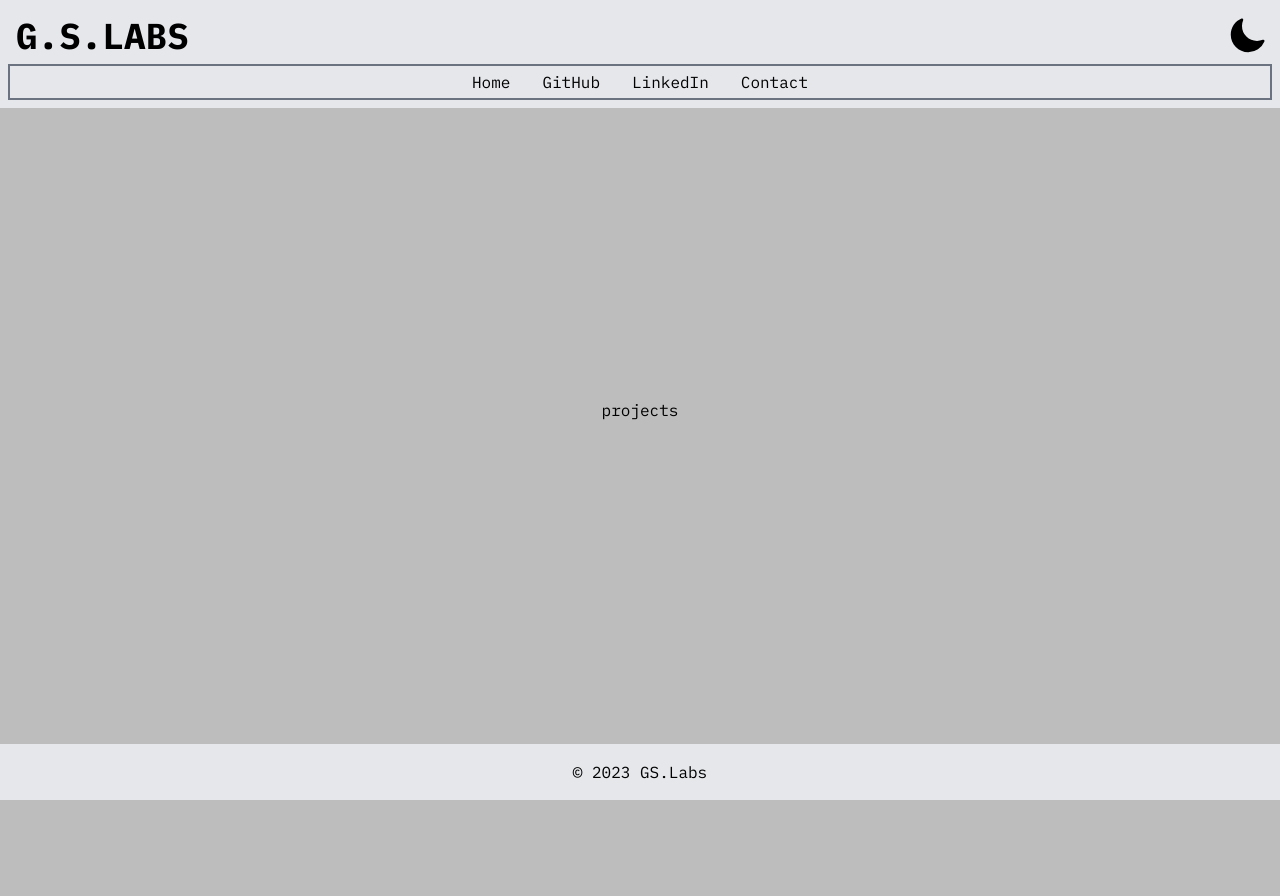
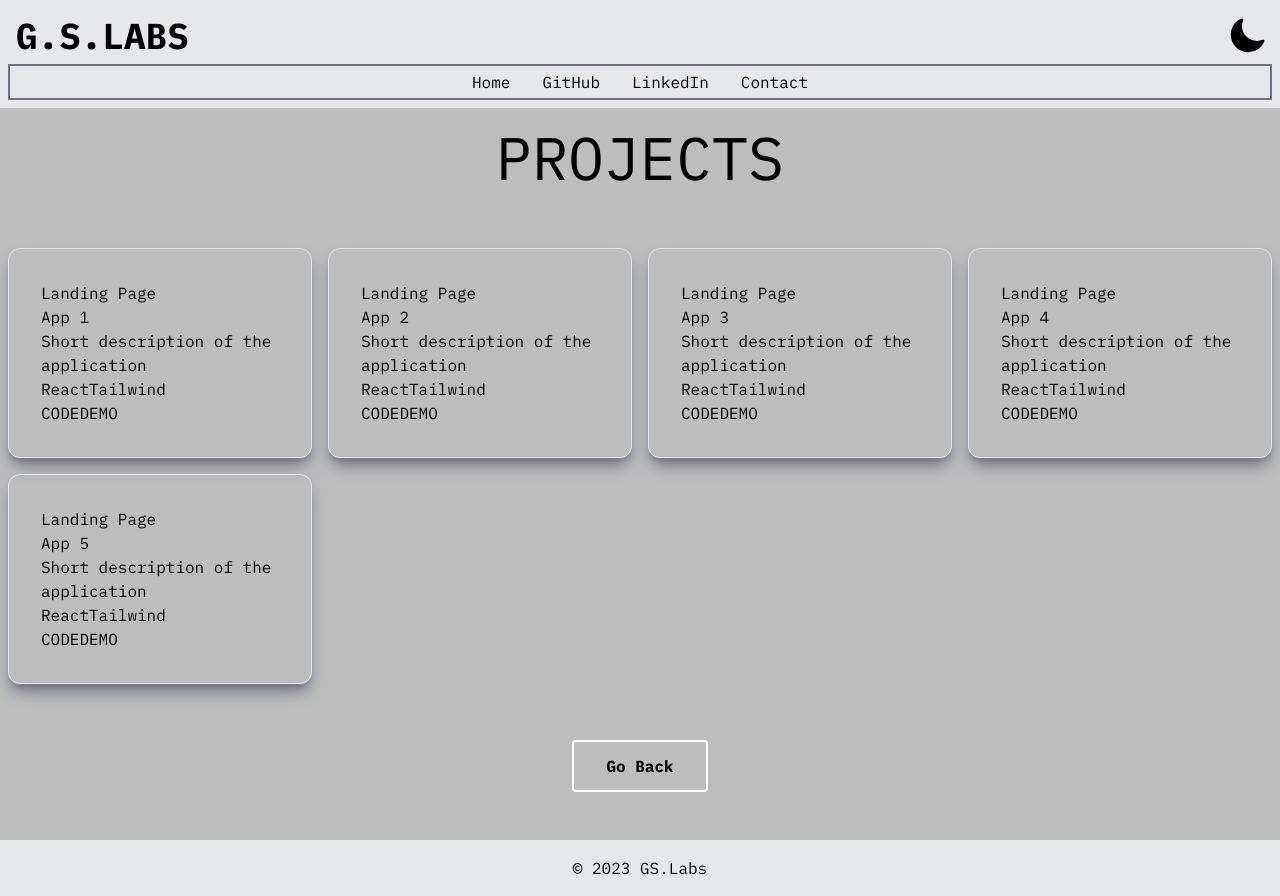
Before and after one commit to gunvant8008/dev-website-nextjs, a Next.js app: page /projects in a window 1280 px wide. Before the commit the page ends 800 px from the top, so only its background shows below. Built offline with nearby package versions, Linux system fonts and the light colour scheme.

Commit message:
projects page done

```diff
--- a/src/components/Hero.jsx
+++ b/src/components/Hero.jsx
@@ -4,13 +4,15 @@ import React from "react"
 const Hero = () => {
   return (
     <div className="flex flex-col">
-      <p className="ml-8 ">Hello. I am</p>
+      <p className="ml-8 ">
+        Namaste <span className="animate-pulse text-2xl">🙏</span>, I am
+      </p>
 
       <section className="dark:border-white mt-1">
         <div className="container mx-auto flex flex-col items-center px-4 py-16 text-center md:py-32 md:px-10 lg:px-32">
           <h1 className="text-3xl font-bold leading-none sm:text-5xl">
             Gunvant Sharma-/
-            <span className="dark:text-yellow-500 text-white">
+            <span className="dark:text-yellow-500 text-white animate-pulse">
               Web Developer-/
             </span>
             FRONT-END ENGINEER
@@ -24,7 +26,7 @@ const Hero = () => {
               className="self-center px-8 py-3 rounded border-2 border-white m-1 font-bold"
               href={`/projects`}
             >
-              PROJECTS
+              <span>PROJECTS</span>
             </Link>
             <Link
               className="self-center px-8 py-3 rounded border-2 border-white m-1 font-bold"
--- a/src/components/Layout.jsx
+++ b/src/components/Layout.jsx
@@ -1,8 +1,8 @@
 import Link from "next/link"
 import { useTheme } from "next-themes"
 import { useEffect, useState } from "react"
-import SunLogo from "./SunLogo"
-import MoonLogo from "./MoonLogo"
+import SunLogo from "./logoIcons/SunLogo"
+import MoonLogo from "./logoIcons/MoonLogo"
 
 function Header() {
   const { systemTheme, theme, setTheme } = useTheme()
--- /dev/null
+++ b/src/data/projectsData.js
@@ -0,0 +1,54 @@
+const projectsData = [
+  {
+    id: 1,
+    image: "p1",
+    title: "App 1",
+    github: "#",
+    demo: "#",
+    category: "Landing Page",
+    description: "Short description of the application",
+    technologies: ["React", "Tailwind"]
+  },
+  {
+    id: 2,
+    image: "p2",
+    title: "App 2",
+    github: "#",
+    demo: "#",
+    category: "Landing Page",
+    description: "Short description of the application",
+    technologies: ["React", "Tailwind"]
+  },
+  {
+    id: 3,
+    image: "p3",
+    title: "App 3",
+    github: "#",
+    demo: "#",
+    category: "Landing Page",
+    description: "Short description of the application",
+    technologies: ["React", "Tailwind"]
+  },
+  {
+    id: 4,
+    image: "p4",
+    title: "App 4",
+    github: "#",
+    demo: "#",
+    category: "Landing Page",
+    description: "Short description of the application",
+    technologies: ["React", "Tailwind"]
+  },
+  {
+    id: 5,
+    image: "p5",
+    title: "App 5",
+    github: "#",
+    demo: "#",
+    category: "Landing Page",
+    description: "Short description of the application",
+    technologies: ["React", "Tailwind"]
+  }
+]
+
+export default projectsData
--- a/src/pages/blogs.js
+++ b/src/pages/blogs.js
@@ -44,12 +44,21 @@ function BlogCard({ slug, frontmatter }) {
 
 export default function Blogs({ posts }) {
   return (
-    <>
+    <div className="flex flex-col item-center gap-8">
+      <h1 className="text-center p-5 text-2xl sm:text-4xl md:text-6xl">
+        BLOGS
+      </h1>
       <div className="grid grid-cols-1 md:grid-cols-3 lg:grid-cols-4 p-4 md:p-0">
         {posts?.map(({ slug, frontmatter }) => (
           <BlogCard key={slug} slug={slug} frontmatter={frontmatter} />
         ))}
       </div>
-    </>
+      <Link
+        className="self-center px-8 py-3 rounded border-2 border-white m-4 font-bold "
+        href={`/`}
+      >
+        Go Back
+      </Link>
+    </div>
   )
 }
--- a/src/pages/contact.js
+++ b/src/pages/contact.js
@@ -21,9 +21,9 @@ const contact = () => {
                   clipRule="evenodd"
                 ></path>
               </svg>
-              <span>Glasgow City, Scotland, UK</span>
+              <span>Currently In Glasgow, UK</span>
             </p>
-            <p className="flex items-center">
+            {/* <p className="flex items-center">
               <svg
                 xmlns="http://www.w3.org/2000/svg"
                 viewBox="0 0 20 20"
@@ -33,7 +33,7 @@ const contact = () => {
                 <path d="M2 3a1 1 0 011-1h2.153a1 1 0 01.986.836l.74 4.435a1 1 0 01-.54 1.06l-1.548.773a11.037 11.037 0 006.105 6.105l.774-1.548a1 1 0 011.059-.54l4.435.74a1 1 0 01.836.986V17a1 1 0 01-1 1h-2C7.82 18 2 12.18 2 5V3z"></path>
               </svg>
               <span>123456789</span>
-            </p>
+            </p> */}
             <p className="flex items-center">
               <svg
                 xmlns="http://www.w3.org/2000/svg"
@@ -44,40 +44,51 @@ const contact = () => {
                 <path d="M2.003 5.884L10 9.882l7.997-3.998A2 2 0 0016 4H4a2 2 0 00-1.997 1.884z"></path>
                 <path d="M18 8.118l-8 4-8-4V14a2 2 0 002 2h12a2 2 0 002-2V8.118z"></path>
               </svg>
-              <span>gunvant8008@gmail.com</span>
+              <span>gunvant.sharma@icloud.com</span>
             </p>
           </div>
         </div>
         <form
-          novalidate=""
+          action="https://getform.io/f/db2686ce-c800-4b93-913b-3ef95ada7712"
+          method="POST"
           className="flex flex-col py-6 space-y-6 md:py-0 md:px-6 ng-untouched ng-pristine ng-valid"
         >
           <label className="block">
             <span className="mb-1">Full name</span>
             <input
+              required
               type="text"
-              placeholder="Leroy Jenkins"
+              name="name"
+              minLength="4"
+              maxLength="50"
+              placeholder="Name..."
               className="block w-full rounded-md shadow-sm focus:ring focus:ring-opacity-75 focus:ring-violet-400 dark:bg-gray-800"
             />
           </label>
           <label className="block">
             <span className="mb-1">Email address</span>
             <input
+              required
               type="email"
-              placeholder="leroy@jenkins.com"
+              name="email"
+              minLength="5"
+              maxLength="50"
+              placeholder="email@email.com"
               className="block w-full rounded-md shadow-sm focus:ring focus:ring-opacity-75 focus:ring-violet-400 dark:bg-gray-800"
             />
           </label>
           <label className="block">
             <span className="mb-1">Message</span>
             <textarea
+              name="message"
+              required
               rows="3"
               className="block w-full rounded-md focus:ring focus:ring-opacity-75 focus:ring-violet-400 dark:bg-gray-800"
             ></textarea>
           </label>
           <button
-            type="button"
-            className="self-center px-8 py-3 text-lg rounded focus:ring hover:ring focus:ring-opacity-75 dark:bg-violet-400 dark:text-gray-900 focus:ring-violet-400 hover:ring-violet-400"
+            type="submit"
+            className="self-center px-8 py-3 text-lg rounded focus:ring hover:ring focus:ring-opacity-75 dark:bg-yellow-400 dark:text-gray-900 focus:ring-yellow-400 hover:ring-yellow-400"
           >
             Submit
           </button>
--- a/src/pages/projects.js
+++ b/src/pages/projects.js
@@ -1,7 +1,46 @@
 import React from "react"
+import projectsData from "@/data/projectsData"
+import Link from "next/link"
+
+function ProjectCard({ project }) {
+  return (
+    <div className="border border-gray-200 m-2 rounded-xl shadow-lg shadow-gray-500 overflow-hidden flex p-8">
+      <div>
+        <img src="" />
+      </div>
+      <div>
+        <p>{project.category}</p>
+        <h1>{project.title}</h1>
+        <p>{project.description}</p>
+        <p>{project.technologies}</p>
+        <div>
+          <Link href="#">CODE</Link>
+          <Link href="#">DEMO</Link>
+        </div>
+      </div>
+    </div>
+  )
+}
 
 const projects = () => {
-  return <div>projects</div>
+  return (
+    <div className="flex flex-col item-center gap-8 mt-0">
+      <h1 className="text-center p-5 text-2xl sm:text-4xl md:text-6xl">
+        PROJECTS
+      </h1>
+      <div className="grid grid-cols-1 md:grid-cols-3 lg:grid-cols-4 p-4 md:p-0">
+        {projectsData.map(project => (
+          <ProjectCard key={project.id} project={project} />
+        ))}
+      </div>
+      <Link
+        className="self-center px-8 py-3 rounded border-2 border-white m-4 font-bold "
+        href={`/`}
+      >
+        Go Back
+      </Link>
+    </div>
+  )
 }
 
 export default projects
```
Also changed, not shown: src/components/logoIcons/MoonLogo.jsx (renamed from src/components/MoonLogo.jsx), src/components/logoIcons/SunLogo.jsx (renamed from src/components/SunLogo.jsx).
